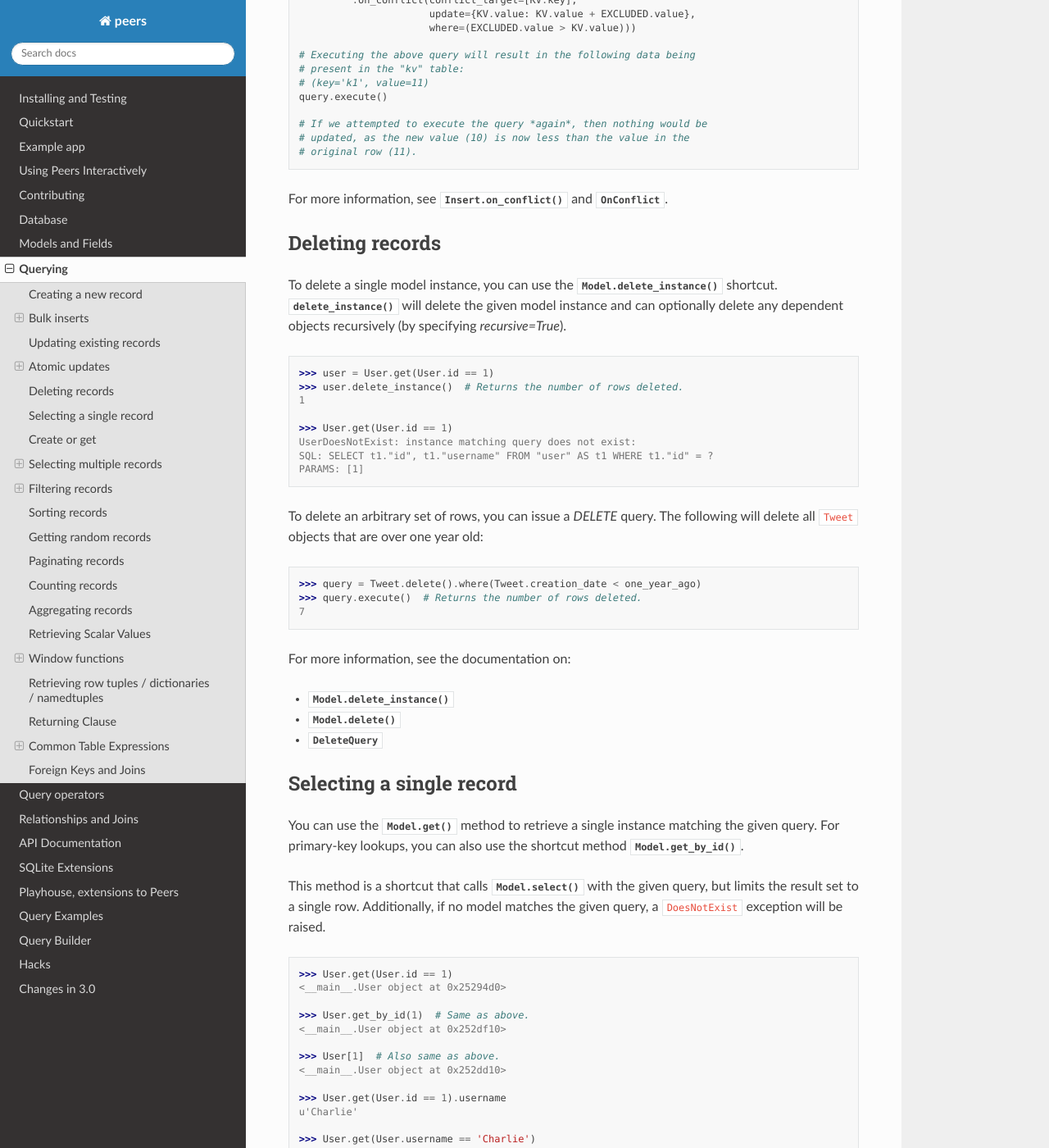
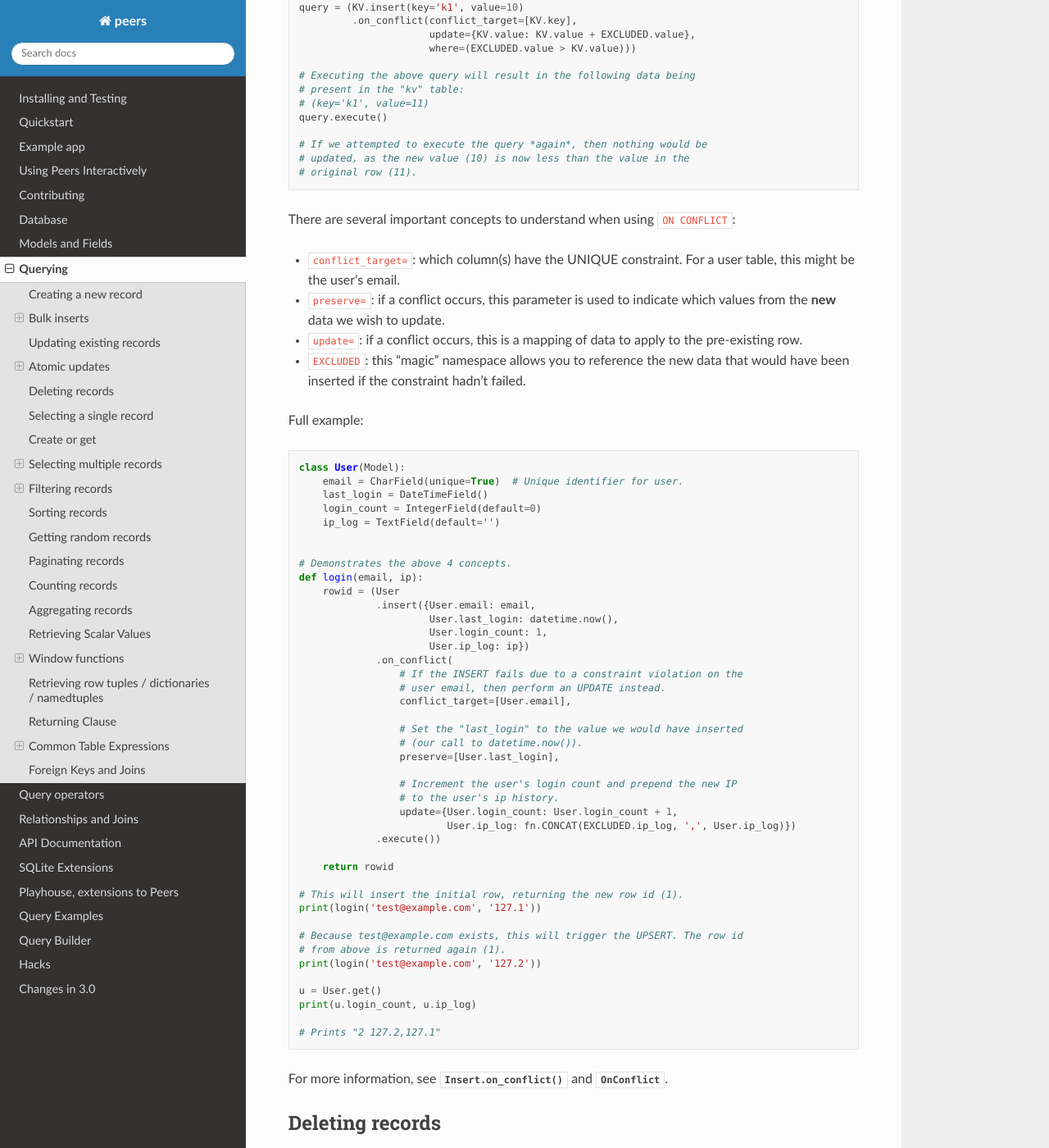
Before and after one commit to Star-DreamDev/myPeers, a Sphinx documentation site: the page built from docs/peers/querying.rst, in a window 1280 px wide and 1400 px high, scrolled down 9441 px. Shown: the whole window at 82% size. Built offline with Sphinx 7.4.7 and the Read the Docs theme 2.0.0, drawn with Linux system fonts in a browser that asks for light colours; the version number could not be read and is left out; some of the changed text lies outside the part shown.

Commit message:
Add additional doc for upsert concepts.
[skip ci]

```diff
--- a/docs/peers/querying.rst
+++ b/docs/peers/querying.rst
@@ -386,7 +386,8 @@ Upsert
 Peers provides support for varying types of upsert functionality. With SQLite
 prior to 3.24.0 and MySQL, Peers offers the :py:meth:`~Model.replace`, which
 allows you to insert a record or, in the event of a constraint violation,
-replace the existing record.
+replace the existing record. For Sqlite 3.24+ and Postgres, peers provides full
+support for ``ON CONFLICT`` queries.
 
 Example of using :py:meth:`~Model.replace` and :py:meth:`~Insert.on_conflict_replace`:
 
@@ -508,6 +509,64 @@ key (string) to a value (integer):
     # If we attempted to execute the query *again*, then nothing would be
     # updated, as the new value (10) is now less than the value in the
     # original row (11).
+
+There are several important concepts to understand when using ``ON CONFLICT``:
+
+* ``conflict_target=``: which column(s) have the UNIQUE constraint. For a user
+  table, this might be the user's email.
+* ``preserve=``: if a conflict occurs, this parameter is used to indicate which
+  values from the **new** data we wish to update.
+* ``update=``: if a conflict occurs, this is a mapping of data to apply to the
+  pre-existing row.
+* ``EXCLUDED``: this "magic" namespace allows you to reference the new data
+  that would have been inserted if the constraint hadn't failed.
+
+Full example:
+
+.. code-block:: python
+
+    class User(Model):
+        email = CharField(unique=True)  # Unique identifier for user.
+        last_login = DateTimeField()
+        login_count = IntegerField(default=0)
+        ip_log = TextField(default='')
+
+
+    # Demonstrates the above 4 concepts.
+    def login(email, ip):
+        rowid = (User
+                 .insert({User.email: email,
+                          User.last_login: datetime.now(),
+                          User.login_count: 1,
+                          User.ip_log: ip})
+                 .on_conflict(
+                     # If the INSERT fails due to a constraint violation on the
+                     # user email, then perform an UPDATE instead.
+                     conflict_target=[User.email],
+
+                     # Set the "last_login" to the value we would have inserted
+                     # (our call to datetime.now()).
+                     preserve=[User.last_login],
+
+                     # Increment the user's login count and prepend the new IP
+                     # to the user's ip history.
+                     update={User.login_count: User.login_count + 1,
+                             User.ip_log: fn.CONCAT(EXCLUDED.ip_log, ',', User.ip_log)})
+                 .execute())
+
+        return rowid
+
+    # This will insert the initial row, returning the new row id (1).
+    print(login('test@example.com', '127.1'))
+
+    # Because test@example.com exists, this will trigger the UPSERT. The row id
+    # from above is returned again (1).
+    print(login('test@example.com', '127.2'))
+
+    u = User.get()
+    print(u.login_count, u.ip_log)
+
+    # Prints "2 127.2,127.1"
 
 For more information, see :py:meth:`Insert.on_conflict` and
 :py:class:`OnConflict`.
```
